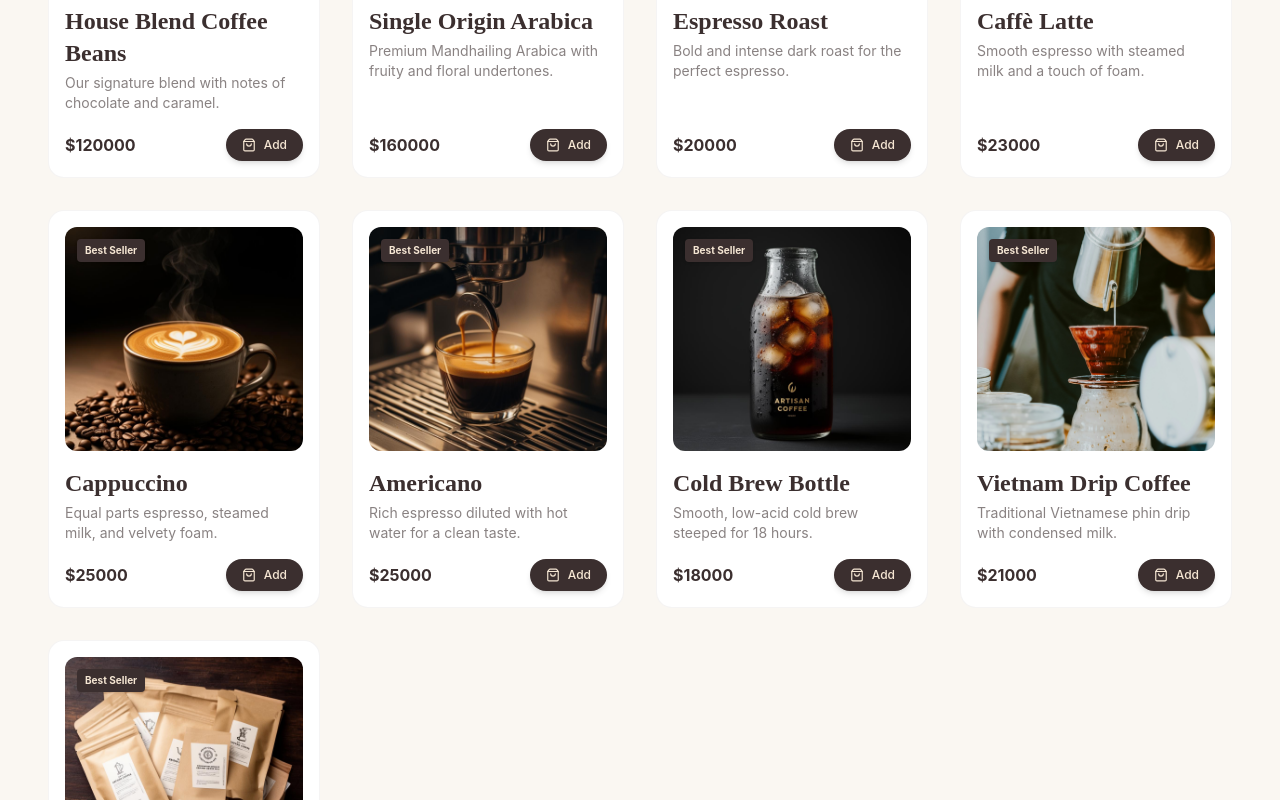
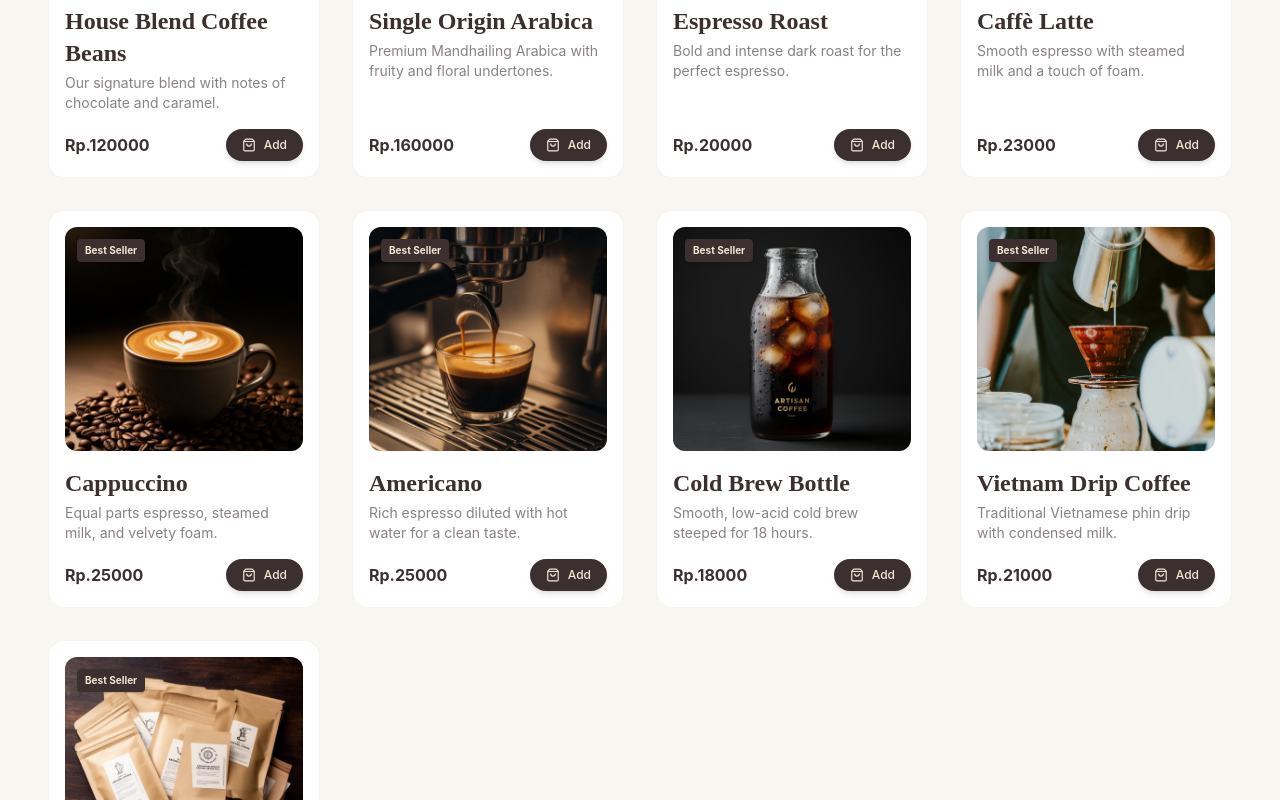
Before and after one commit to Leeroyakbar/artisan-coffee, a React (Vite) app: page / in a window 1280 px wide. Shown: the part 3720-4520 px from the top of the page. Built offline with nearby package versions, Linux system fonts and the light colour scheme.

Commit message:
fix price

```diff
--- a/src/components/ui/MenuSection.tsx
+++ b/src/components/ui/MenuSection.tsx
@@ -60,7 +60,7 @@ const MenuSection = () => {
               <p className="text-sm text-coffee-dark/60 mt-1 mb-4 grow">{product.desc}</p>
 
               <div className="flex items-center justify-between mt-auto">
-                <span className="font-bold text-coffee-dark">${product.price}</span>
+                <span className="font-bold text-coffee-dark">Rp.{product.price}</span>
                 <button
                   onClick={() => {
                     addToCart({ id: product.id, name: product.name, price: product.price, image: product.image })
```
